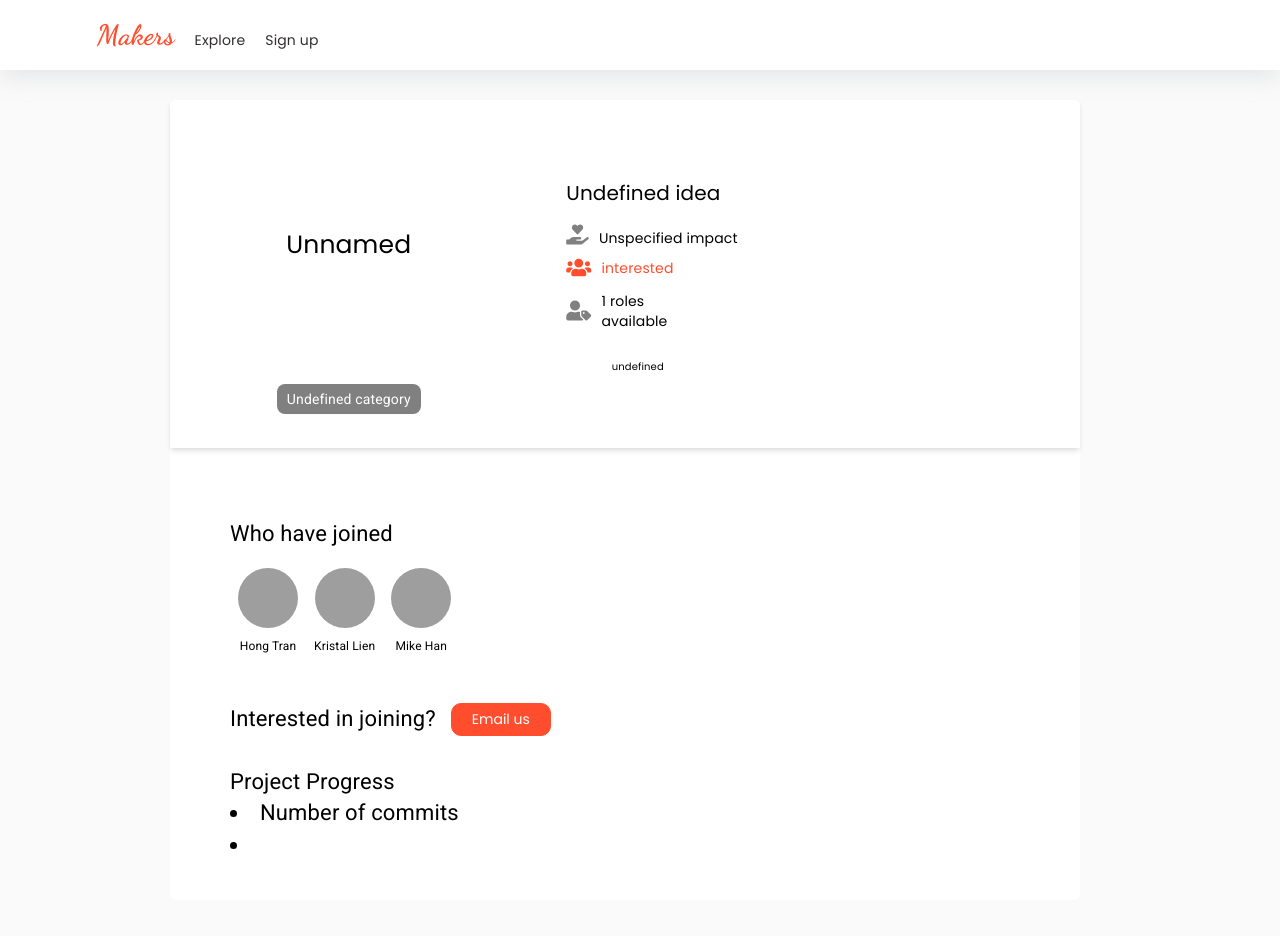
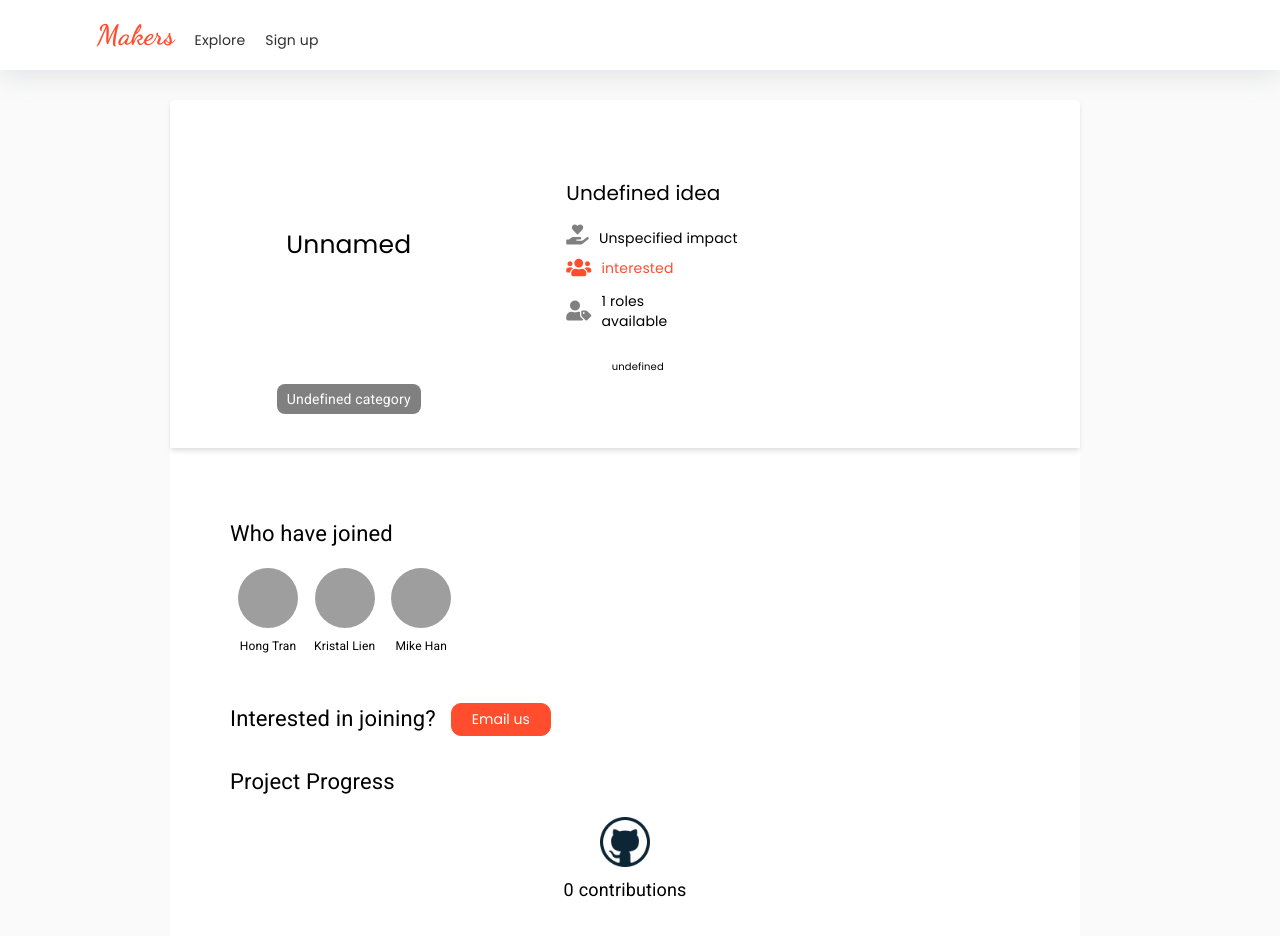
Before and after one commit to Jessiehongtran/Makers, a React (Create React App) app in the folder platform/: page /join in a window 1280 px wide. Shown: the top 936 px of the page. Built offline with nearby package versions, Linux system fonts and the light colour scheme; no server answers; grey boxes are pictures that could not be loaded.

Commit message:
added github api to get contribution number

```diff
--- a/platform/src/components/join2.jsx
+++ b/platform/src/components/join2.jsx
@@ -9,13 +9,17 @@ class Join2 extends React.Component {
         super(props);
         this.state = {
             category: "",
-            project: {}
+            project: {},
+            contributions: 0
         }
+        this.fetchProject = this.fetchProject.bind(this)
+        this.getContributions = this.getContributions.bind(this)
     }
 
     componentDidMount(){
         const projectId = localStorage.getItem('ideaId')
         this.fetchProject(projectId)
+        this.getContributions()
      }
 
     fetchProject(projectId){
@@ -30,6 +34,23 @@ class Join2 extends React.Component {
              .catch(err => {
                  console.log(err)
              })
+    }
+
+    async getContributions(){
+        let owner = "Jessiehongtran"
+        let projectGitName = "Makers"
+        try {
+            const res = await axios.get(`https://api.github.com/repos/${owner}/${projectGitName}/contributors`)
+            let total = 0
+            const contributionList = res.data
+            for (let i = 0; i < contributionList.length; i++){
+                total += contributionList[i].contributions
+            }
+            console.log('contributionList', contributionList, 'total', total)
+            this.setState({contributions: total})
+        } catch (err){
+            console.log(err.message)
+        }
     }
 
 
@@ -130,9 +151,22 @@ class Join2 extends React.Component {
                             <button className="email-btn">Email us</button>
                         </div>
                         <div className="progress">
-                            <div className="progress-intro">Project Progress</div>
-                            <li>Number of commits</li>
-                            <li></li>
+                            <div className="progress-intro" style={{ marginBottom: '20px' }}>Project Progress</div>
+                            <div className="progress-wrapper">
+                                <div className="git" style={{ display: 'flex', flexDirection: 'column', alignItems: 'center'}}>
+                                    <div className="icon" style={{ display: 'flex', justifyContent: 'center' }}>
+                                        <img src="github icon.png" style={{ width: '50px', marginBottom: '10px' }}/>
+                                    </div>
+                                    <div style={{ display: 'flex', alignItems: 'center', fontSize: '18px'}}>
+                                        <div className="number">
+                                            {this.state.contributions}
+                                        </div>
+                                        <div style={{marginLeft: '5px'}}>
+                                            contributions
+                                        </div>
+                                    </div>
+                                </div>
+                            </div>
                         </div>
                     </div>
                 </div>
```
Also changed, not shown: platform/public/github icon.png (added).
